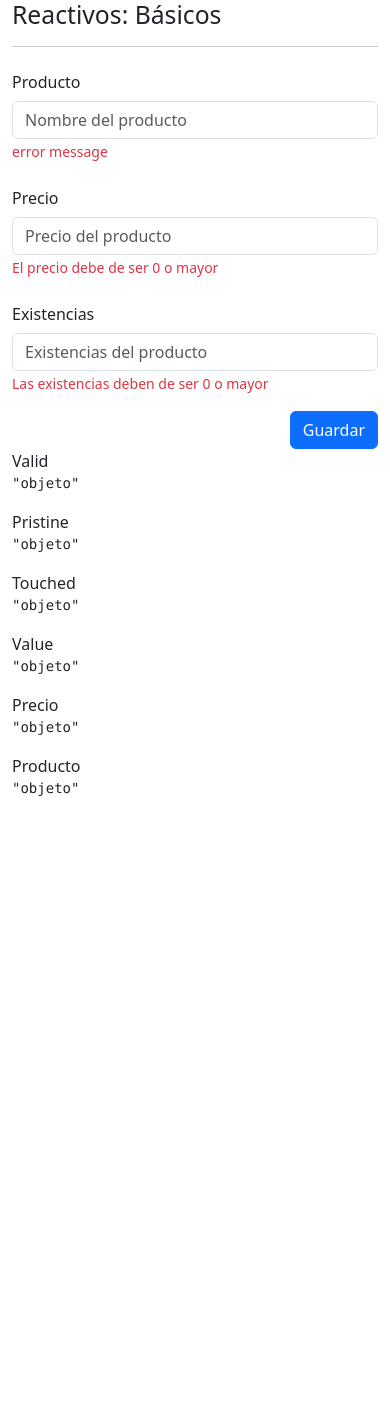
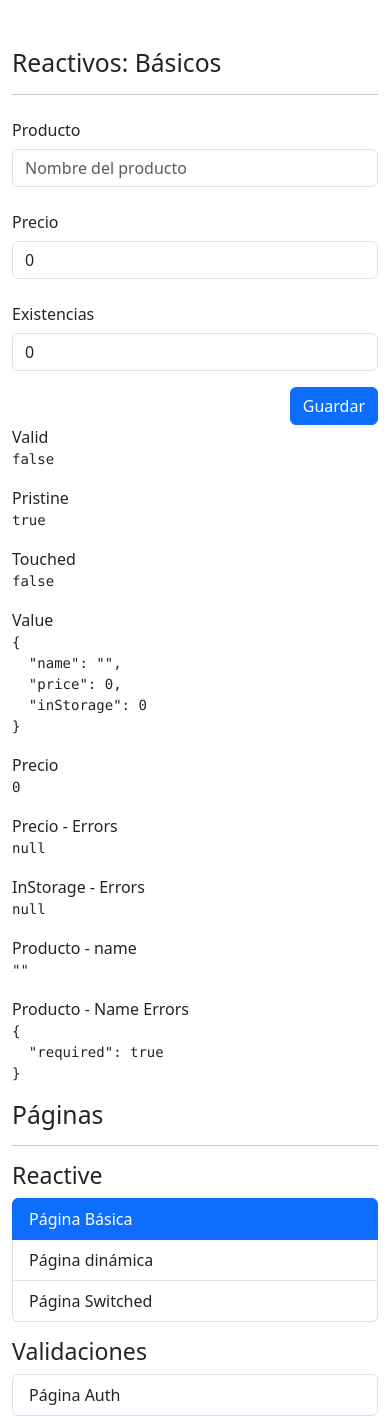
Before and after one commit to profsofia/formApp, an Angular app: page /reactive/basic in a window 390 px wide. Before the commit the page ends 844 px from the top, so only its background shows below. Built offline with nearby package versions, Linux system fonts and the light colour scheme.

Commit message:
fin formularios básicos

```diff
--- a/src/app/app.component.html
+++ b/src/app/app.component.html
@@ -1 +1,8 @@
-<router-outlet></router-outlet>
+<div class="row mt-5">
+  <div class="col">
+    <router-outlet></router-outlet>
+  </div>
+  <div class="col-12 col-sm-4">
+    <app-side-menu></app-side-menu>
+  </div>
+</div>
--- a/src/app/reactive/pages/basic-page/basic-page.component.html
+++ b/src/app/reactive/pages/basic-page/basic-page.component.html
@@ -4,7 +4,10 @@
 <div class="row">
     <div class="col">
 
-        <form autocomplete="off">
+        <form autocomplete="off"
+        [formGroup]="myFormBuilder"
+        (ngSubmit)="onSave()"
+        >
 
             <!-- Campo de producto -->
             <div class="mb-3 row">
@@ -13,11 +16,14 @@
 
                     <input type="text"
                            class="form-control"
-                           placeholder="Nombre del producto">
+                           placeholder="Nombre del producto"
+                           formControlName="name"
+                           >
 
-                    <span class="form-text text-danger">
+                    <span *ngIf="isValidField('name')"
+                    class="form-text text-danger">
                         <!-- Debe de ser de 3 letras -->
-                        error message
+                        {{getFieldError('name')}}
                     </span>
                 </div>
             </div>
@@ -28,8 +34,10 @@
                 <div class="col-sm-9">
                     <input type="number"
                            class="form-control"
-                           placeholder="Precio del producto">
-                    <span class="form-text text-danger">
+                           placeholder="Precio del producto"
+                           formControlName="price"
+                           >
+                    <span *ngIf="isValidField('price')" class="form-text text-danger">
                         El precio debe de ser 0 o mayor
                     </span>
                 </div>
@@ -41,9 +49,11 @@
                 <div class="col-sm-9">
                     <input type="number"
                            class="form-control"
-                           placeholder="Existencias del producto">
+                           placeholder="Existencias del producto"
+                           formControlName="inStorage"
+                           >
 
-                    <span class="form-text text-danger">
+                    <span *ngIf="isValidField('inStorage')" class="form-text text-danger">
                          Las existencias deben de ser 0 o mayor
                     </span>
                 </div>
@@ -67,27 +77,32 @@
 </div>
 
 
-
-
 <div class="row">
     <div class="col">
 
         <span>Valid</span>
-        <pre>{{ 'objeto' | json }}</pre>
+        <pre>{{ myFormBuilder.valid | json }}</pre>
 
         <span>Pristine</span>
-        <pre>{{ 'objeto' | json }}</pre>
+        <pre>{{myFormBuilder.pristine | json }}</pre>
 
         <span>Touched</span>
-        <pre>{{ 'objeto' | json }}</pre>
+        <pre>{{myFormBuilder.touched | json }}</pre>
 
         <span>Value</span>
-        <pre>{{ 'objeto' | json }}</pre>
+        <pre>{{myFormBuilder.value | json }}</pre>
 
         <span>Precio</span>
-        <pre>{{ 'objeto' | json }}</pre>
+        <pre>{{myFormBuilder.controls['price'].value | json }}</pre>
 
-        <span>Producto</span>
-        <pre>{{ 'objeto' | json }}</pre>
+        <span>Precio - Errors</span>
+        <pre>{{myFormBuilder.controls['price'].errors | json }}</pre>
+        <span>InStorage - Errors</span>
+        <pre>{{myFormBuilder.controls['inStorage'].errors | json }}</pre>
+
+        <span>Producto - name</span>
+        <pre>{{myFormBuilder.controls['name'].value | json }}</pre>
+        <span>Producto - Name Errors</span>
+        <pre>{{myFormBuilder.controls['name'].errors | json }}</pre>
     </div>
 </div>
--- a/src/app/reactive/pages/basic-page/basic-page.component.ts
+++ b/src/app/reactive/pages/basic-page/basic-page.component.ts
@@ -1,4 +1,5 @@
 import { Component } from '@angular/core';
+import { FormBuilder, FormGroup, Validators } from '@angular/forms';
 
 @Component({
   templateUrl: './basic-page.component.html',
@@ -6,5 +7,59 @@ import { Component } from '@angular/core';
   ]
 })
 export class BasicPageComponent {
+  /** NOTA: podemos crear los formularios reactivos de dos maneras
+   * 1. con el formControl
+   * 2. utilizando el servicio del formBuilder
+    */
+   //UTILIZANDO EL FORM CONTROL
+   public myFormControl : FormGroup = new FormGroup({
+    name: new FormGroup(''),
+    price: new FormGroup(0),
+    inStorage: new FormGroup(0),
+   });
 
+   // AHORA CON EL FORM BUILDER
+  constructor( private fb : FormBuilder){}
+
+
+  public myFormBuilder : FormGroup = this.fb.group({
+    name: ['',[Validators.required, Validators.minLength(3)]],
+    price:[0,[Validators.required, Validators.min(0)]],
+    inStorage:[0,[Validators.required, Validators.min(0)]],
+  })
+
+  /**
+   *
+   * @param field string del nombre asignado al campo (al input que esta enlazado)
+   * @returns retorna un boolean si el campo enviado del formulario tiene errores, si el objeto errors se encuentra vacio, retorna un null.
+   */
+
+  isValidField(field : string){
+    return this.myFormBuilder.controls[field].errors
+     && this.myFormBuilder.controls[field].touched;
+  }
+
+  getFieldError(field : string){
+
+    if (!this.myFormBuilder.controls[field]) return null;
+    //Almacenamos los errores en la variable, sino hay, se encontrará vacia.
+    const errors = this.myFormBuilder.controls[field].errors || {};
+    //recorremos el objeto, para tomar los tipos de errores que se encuentran en el.
+    for (const error of Object.keys(errors)) {
+     switch(error){
+      case 'required':
+        return 'El campo es requerido';
+        case 'minlength':
+          return `Mínimo ${errors['minlength'].requiredLength} caracteres.`;
+     }
+    }
+    return null;
+  }
+  onSave(): void{
+
+    if(this.myFormBuilder.invalid) return;
+    console.log(this.myFormBuilder.value);
+    //establece los valores cuando el formulario se recarga y se resetea
+    this.myFormBuilder.reset({price: 10, inStorage: 0});
+  }
 }
--- a/src/app/reactive/reactive.module.ts
+++ b/src/app/reactive/reactive.module.ts
@@ -1,5 +1,6 @@
 import { NgModule } from '@angular/core';
 import { CommonModule } from '@angular/common';
+import { ReactiveFormsModule } from "@angular/forms";
 
 import { ReactiveRoutingModule } from './reactive-routing.module';
 import { DynamicPageComponent } from './pages/dynamic-page/dynamic-page.component';
@@ -13,6 +14,7 @@ import { BasicPageComponent } from './pages/basic-page/basic-page.component';
   ],
   imports: [
     CommonModule,
+    ReactiveFormsModule,
     ReactiveRoutingModule
   ]
 })
--- /dev/null
+++ b/src/app/shared/components/side-menu/side-menu.component.html
@@ -0,0 +1,18 @@
+<h2>Páginas</h2>
+<hr>
+<h3 class="mt-3">Reactive</h3>
+<ul class="list-group">
+  <li *ngFor="let item of reactiveMenu"
+  class="list-group-item"
+  [routerLink]="[item.route]"
+  routerLinkActive="active"
+  >{{ item.title}}</li>
+</ul>
+<h3 class="mt-3">Validaciones</h3>
+<ul class="list-group">
+  <li *ngFor="let item of authMenu"
+  class="list-group-item"
+  [routerLink]="[item.route]"
+  routerLinkActive="active"
+  >{{ item.title}}</li>
+</ul>
--- /dev/null
+++ b/src/app/shared/components/side-menu/side-menu.component.ts
@@ -0,0 +1,29 @@
+import { Component } from '@angular/core';
+
+interface MenuItem {
+  title : string;
+  route: string;
+}
+
+
+@Component({
+  selector: 'app-side-menu',
+  templateUrl: './side-menu.component.html',
+  styles: [
+  ]
+})
+export class SideMenuComponent {
+
+  public reactiveMenu : MenuItem[] =[
+    {title: 'Página Básica', route:'./reactive/basic'},
+    {title: 'Página dinámica', route:'./reactive/dynamic'},
+    {title: 'Página Switched', route:'./reactive/switches'},
+
+  ];
+  public authMenu : MenuItem[] =[
+    {title: 'Página Auth', route:'./auth'},
+
+
+  ];
+
+}
```
Also changed, not shown: src/app/shared/shared.module.ts (+10 -2 lines).
